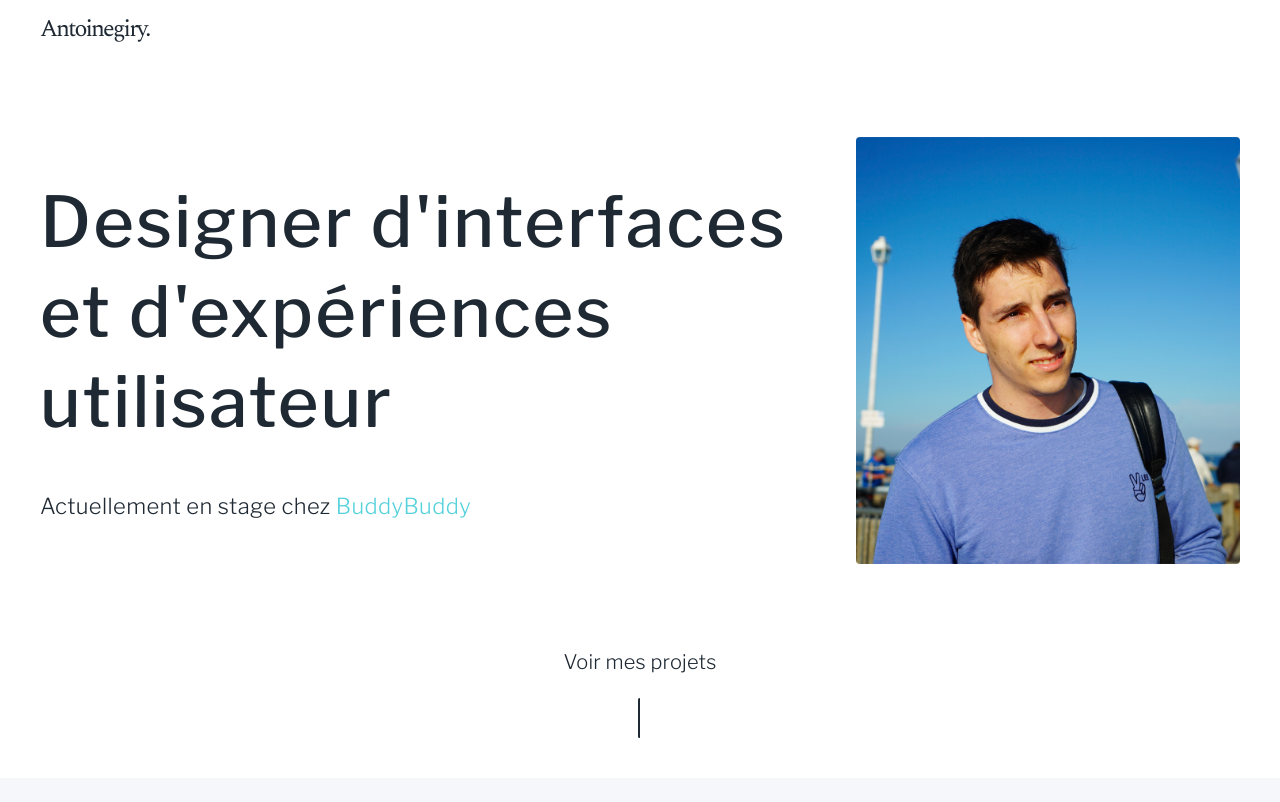
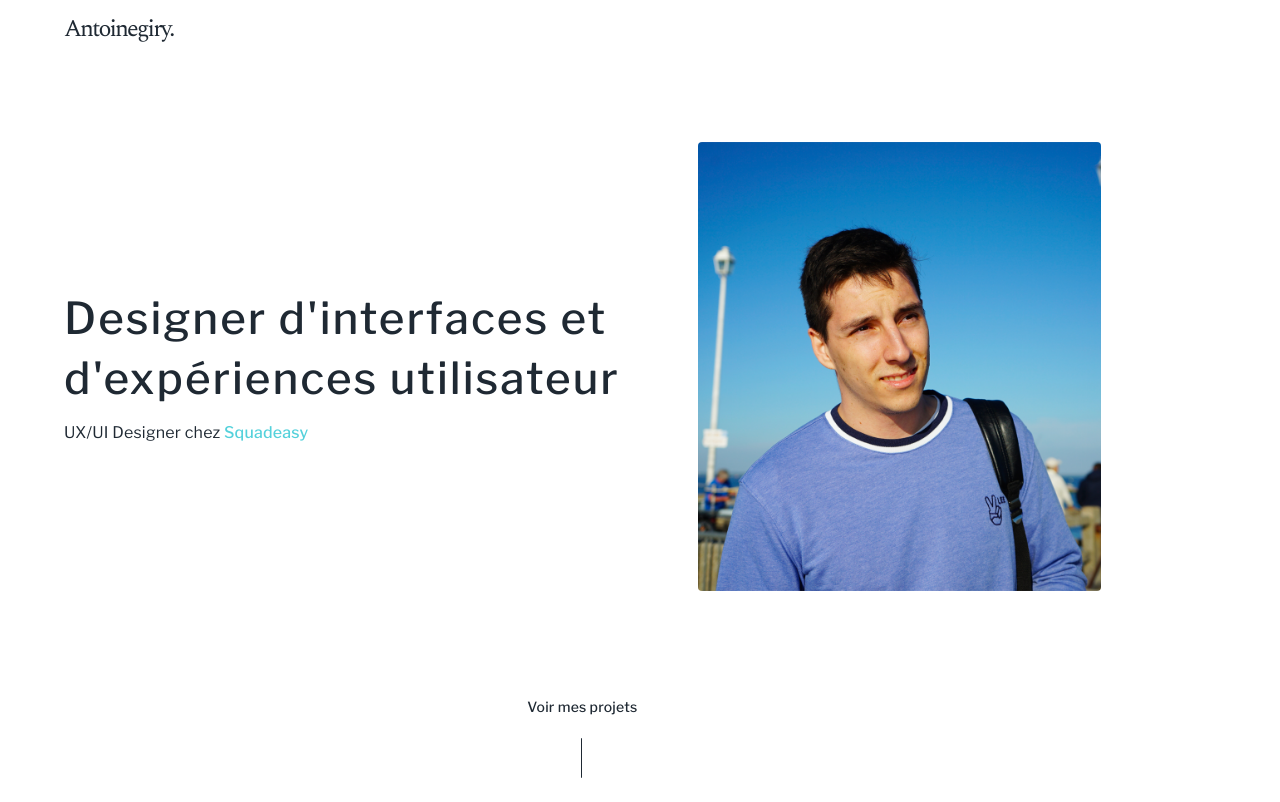
Before and after one commit to AntoineGiry/portfolio, a website: page index.html in a window 1280 px wide. Shown: the top 802 px of the page. Drawn offline with nearby package versions, Linux system fonts and the light colour scheme.

Commit message:
update contenu et animations

```diff
--- a/index.html
+++ b/index.html
@@ -21,7 +21,7 @@
   </head>
 </html>
 
-<body class="animated fadeIn slow"">
+<body class="animated fadeIn slow" >
   <div class="wrapper animated fadeIn">
     <nav class="navigation">
       <div class="navigation__logo" id="logotype">
@@ -38,23 +38,23 @@
       </div>
     </nav>
   </div>
-  <header class="header">
+  <header class="header animated fadeInDown slow">
     <div class="header__text-box">
-      <h1 class="heading-primary animated fadeIn slow">
+      <h1 class="heading-primary animated fadeInUp ">
         Designer d'interfaces et d'expériences utilisateur
       </h1>
-      <p class="animated fadeInLeft">
-        Actuellement en stage chez
+      <p class="animated fadeInUp delay-1s">
+        UX/UI Designer chez
         <span class="link_style-2"
-          ><a href="http://buddybuddy.io" target="_blank">BuddyBuddy</a></span
+          ><a href="http://buddybuddy.io" target="_blank">Squadeasy</a></span
         >
       </p>
     </div>
-    <div class="header__picture animated fadeInRight ">
-      <img src="img/sideimage.jpg" alt="Hi i'm Antoine Giry" class="img" />
+    <div class="header__picture animated fadeInRight delay-2s">
+      <img id="imageSide" src="img/sideimage.jpg" alt="Hi i'm Antoine Giry" class="img" />
     </div>
 
-    <div class="header__link-project  animated fadeInUp">
+    <div class="header__link-project  animated fadeInUp  delay-2s">
       <p class="link_style-1 "><a href="#project">Voir mes projets</a></p>
       <div class="header__link-project--line"></div>
     </div>
@@ -88,7 +88,7 @@
     </article>
   </section>
   <section>
-    <article class="project  id="project">
+    <article class="project fadeInUp slow">
       <div class="project__text-content">
         <h2 class="project__text-content__title">Discover</h2>
         <p class="project__text-content__description">
@@ -123,8 +123,8 @@
         <p class="project__text-content__description">
           CapSud, un des leader du photovoltaïque en France a fait appel à
           l’agence BuddyBuddy (où j’ai eu la chance d’effectuer mon stage) afin
-          de donner un brin de fraîcheur à son identité visuelle. Au programme,
-          refonte site web, création d'une appli commercial pour saisir les
+          de donner un brin de fraîcheur à son identité visuelle. Au programme :
+          refonte du site web et création d'une appli commercial pour saisir les
           devis.
         </p>
         <div class="project__text-content__see-more">
@@ -150,13 +150,13 @@
         <h2 class="project__text-content__title">OneMovie</h2>
         <p class="project__text-content__description">
           Netflix, Prime, Popcorn Time… Ce sont des milliers de choix qui
-          s’offrent à vous. Aucune étude ne l'a prouvée, mais je suis sûr que
-          nous passons plus de 2400 heures de notre vie à chercher quel film
+          s’offrent à vous. Aucune étude ne le démontre mais
+          nous passons plus de 2 000 heures de notre vie à chercher quel film
           regarder. OneMovie est un side project en cours de création qui vous
           permettra de trouver LE film qui correspond à votre envie, en un clic.
         </p>
         <div class="project__text-content__see-more">
-          <p><a target="_blank">Disponible prochainement</a></p>
+          <p><a target="_blank">Disponible prochainement ...</a></p>
         </div>
       </div>
       <div class="project__picture">
@@ -198,4 +198,5 @@
       </div>
     </div>
   </footer>
+  <script type="text/javascript" src="js/imagemove.js"></script>
 </body>
--- /dev/null
+++ b/js/imagemove.js
@@ -0,0 +1,17 @@
+
+function mousemove(event){
+
+    let imageSide = document.getElementById("imageSide");
+
+    let x = event.clientX;
+    let y = event.clientY;
+
+    console.log("x:" + x);
+
+    console.log("y:" + y);
+
+    imageSide.style.marginTop=(y/200)+"vh";
+    imageSide.style.marginRight=(x/200)+"vh";
+
+
+}
--- a/sass/base/_base.scss
+++ b/sass/base/_base.scss
@@ -59,5 +59,5 @@ a:visited,
 a:hover,
 a:focus,
 a:active {
-  transition-duration: 0.2s;
+  transition-duration: 0.3s;
 }
--- a/sass/base/_typography.scss
+++ b/sass/base/_typography.scss
@@ -4,7 +4,7 @@ body {
   /*font-size: 16px;*/
   line-height: 1.6;
   letter-spacing: 0.2px;
-  font-size: 2rem;
+  font-size: 1.6rem;
   color: $color-grey-dark;
 }
 
@@ -23,9 +23,13 @@ h2 {
 }
 
 h1 {
-  font-size: 7rem;
+  font-size: 4.4rem;
   font-weight: 500;
-  line-height: 9rem;
+  line-height: 6rem;
   letter-spacing: 0.2rem;
   color: $color-grey-dark;
 }
+
+.link_style-2, .link_style-1{
+ font-weight: 500;
+}
--- a/sass/layout/_header.scss
+++ b/sass/layout/_header.scss
@@ -1,9 +1,10 @@
 .header {
+  position: relative;
   padding: 2rem;
   margin: 0 auto;
-  min-height: 85vh;
+  min-height: 90vh;
   display: grid;
-  grid-template-columns: 63% 5% 32%;
+  grid-template-columns: 50% 5% 35%;
   grid-template-rows: 80% 20%;
   grid-template-areas:
     "txt . img"
@@ -16,20 +17,12 @@
     justify-content: center;
 
     .heading-primary {
-      margin-bottom: 4.2rem;
-      animation-duration: 5s;
+      margin-bottom: 1.2rem;
     }
 
     p {
-      font-size: 2.2rem;
-      font-weight: 300;
-      letter-spacing: 0.04rem;
-    }
-    &__project {
-      p {
-        font-size: 1.8rem;
-        font-weight: 400;
-      }
+      font-size: 1.6rem;
+      font-weight: 400;
     }
   }
 
@@ -51,12 +44,14 @@
     padding: 2rem;
 
     & p {
+      font-size: 1.4rem;
       padding: 2rem;
     }
+
     &--line {
       width: 1px;
       height: 4rem;
-      border-left: 2px solid $color-grey-dark;
+      border-left: 1px solid $color-grey-dark;
       margin: 0 auto;
       border-radius: 5px;
     }
--- a/sass/pages/_home.scss
+++ b/sass/pages/_home.scss
@@ -1,10 +1,9 @@
-body {
-}
+
 .navigation,
 .header,
 .project {
   margin: 0 auto;
-  max-width: 120rem;
+  max-width: 90vw;
 }
 
 section:nth-of-type(odd) {
@@ -14,7 +13,7 @@ section:nth-of-type(odd) {
 .project {
   margin: 0 auto;
   padding: 2rem;
-  height: 90vh;
+  height: 120vh;
   display: grid;
   grid-template-columns: 38% 7% 55%;
   grid-template-rows: 100%;
@@ -33,7 +32,7 @@ section:nth-of-type(odd) {
     &__see-more {
       padding-top: 2.4rem;
       font-weight: 600;
-      font-size: 1.6rem;
+      font-size: 1.4rem;
 
       a:link,
       a:visited {
```
Also changed, not shown: css/style.css, img/pp.jpg (added), 3 other files.
